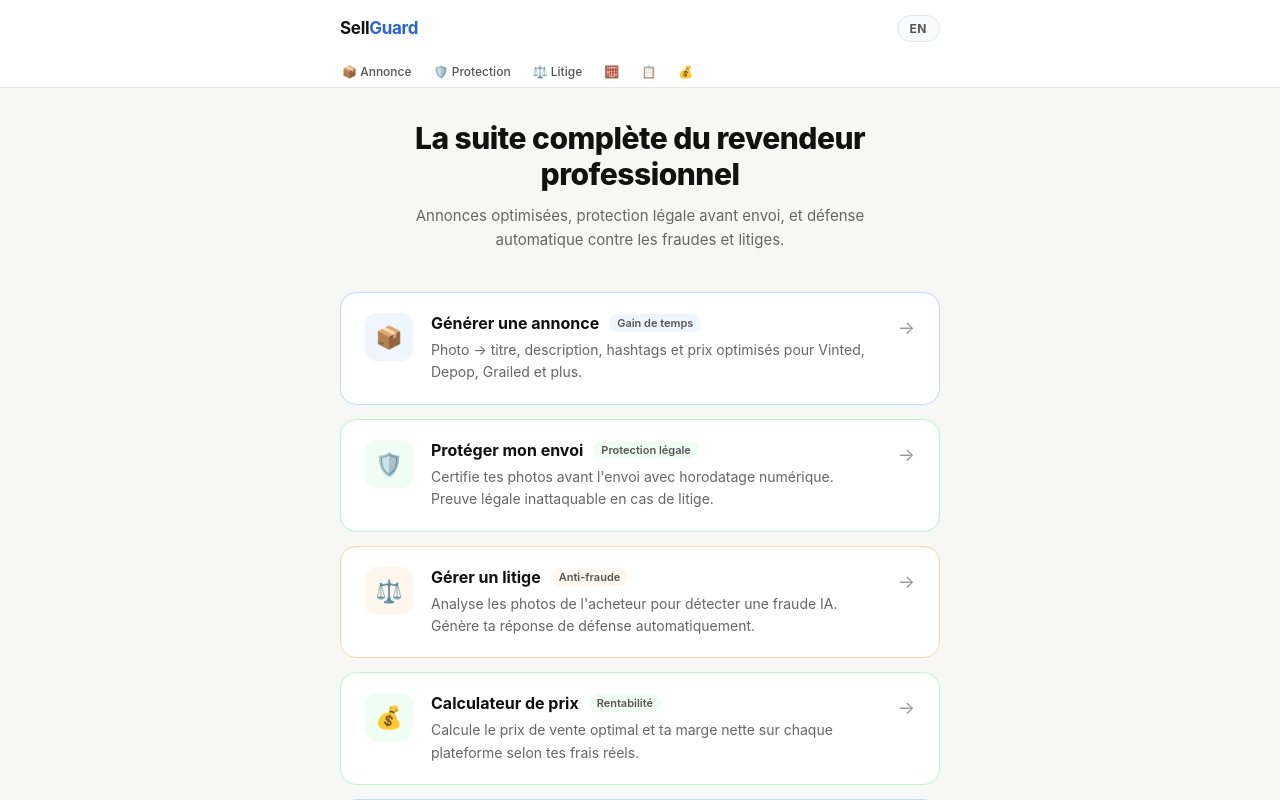
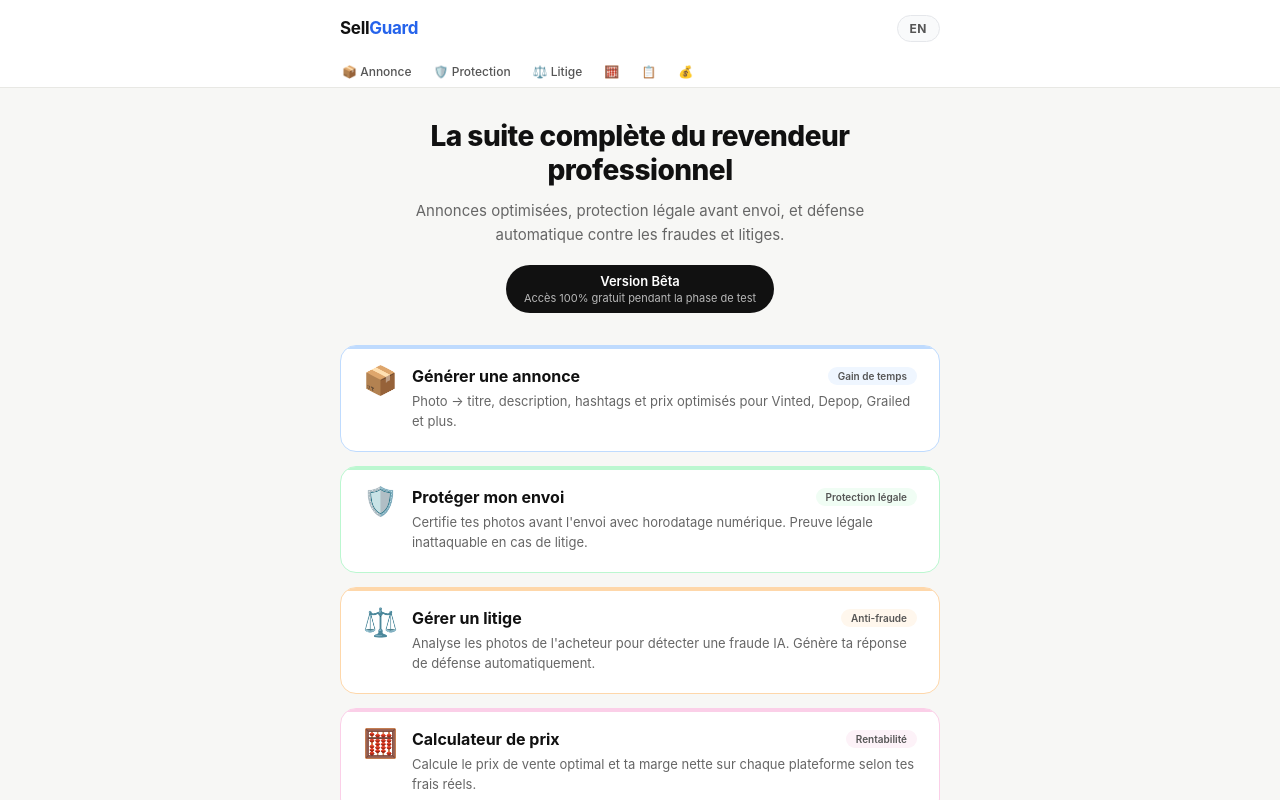
Before and after one commit to WRONIKOWSKY/sellguard, a Next.js app in the folder sellguard/: page / in a window 1280 px wide. Shown: the top 800 px of the page. Built offline with nearby package versions, Linux system fonts and the light colour scheme.

Commit message:
Update index.js

```diff
--- a/sellguard/pages/index.js
+++ b/sellguard/pages/index.js
@@ -11,44 +11,45 @@ export default function Home() {
     { href: "/annonce", icon: "📦", title: h.m1_title, desc: h.m1_desc, color: "#EFF6FF", border: "#BFDBFE", tag: h.m1_tag },
     { href: "/protection", icon: "🛡️", title: h.m2_title, desc: h.m2_desc, color: "#F0FDF4", border: "#BBF7D0", tag: h.m2_tag },
     { href: "/litige", icon: "⚖️", title: h.m3_title, desc: h.m3_desc, color: "#FFF7ED", border: "#FED7AA", tag: h.m3_tag },
-    { href: "/calculateur", icon: "💰", title: h.m4_title, desc: h.m4_desc, color: "#F0FDF4", border: "#BBF7D0", tag: h.m4_tag },
-    { href: "/ventes", icon: "📊", title: h.m5_title, desc: h.m5_desc, color: "#EFF6FF", border: "#BFDBFE", tag: h.m5_tag },
-    { href: "/prix", icon: "📈", title: h.m6_title, desc: h.m6_desc, color: "#FFF7ED", border: "#FED7AA", tag: h.m6_tag },
+    { href: "/calculateur", icon: "🧮", title: h.m4_title, desc: h.m4_desc, color: "#FDF2F8", border: "#FBCFE8", tag: h.m4_tag },
+    { href: "/ventes", icon: "📋", title: h.m5_title, desc: h.m5_desc, color: "#F5F3FF", border: "#DDD6FE", tag: h.m5_tag },
+    { href: "/prix", icon: "💰", title: h.m6_title, desc: h.m6_desc, color: "#FFFBEB", border: "#FDE68A", tag: h.m6_tag },
   ];
 
   return (
     <>
       <Head>
-        <title>SellGuard — {h.title}</title>
+        <title>SellGuard</title>
         <meta name="viewport" content="width=device-width, initial-scale=1" />
       </Head>
       <Layout>
-        <div style={{ marginBottom: 40, textAlign: "center" }}>
-          <h1 style={{ fontSize: 30, fontWeight: 800, color: "#111", marginBottom: 12, letterSpacing: -0.5, lineHeight: 1.2 }}>{h.title}</h1>
+        <div style={{ marginBottom: 32, textAlign: "center" }}>
+          <h1 style={{ fontSize: 28, fontWeight: 800, color: "#111", marginBottom: 12, letterSpacing: -0.5, lineHeight: 1.2 }}>{h.title}</h1>
           <p style={{ fontSize: 15, color: "#666", lineHeight: 1.6, maxWidth: 460, margin: "0 auto" }}>{h.subtitle}</p>
+          <div style={{ marginTop: 18, display: "inline-block", background: "#111", color: "#fff", padding: "8px 18px", borderRadius: 24, fontSize: 13, fontWeight: 600 }}>
+            {h.beta}
+            <span style={{ display: "block", fontSize: 11, fontWeight: 400, opacity: 0.7, marginTop: 2 }}>{h.beta_sub}</span>
+          </div>
         </div>
 
         <div style={{ display: "flex", flexDirection: "column", gap: 14 }}>
           {MODULES.map(m => (
             <Link key={m.href} href={m.href}>
-              <div style={{ background: "#fff", border: `1px solid ${m.border}`, borderRadius: 16, padding: "20px 24px", cursor: "pointer", display: "flex", alignItems: "flex-start", gap: 18 }}>
-                <div style={{ width: 48, height: 48, background: m.color, borderRadius: 12, display: "flex", alignItems: "center", justifyContent: "center", fontSize: 22, flexShrink: 0 }}>{m.icon}</div>
-                <div style={{ flex: 1 }}>
-                  <div style={{ display: "flex", alignItems: "center", gap: 10, marginBottom: 6 }}>
-                    <span style={{ fontSize: 16, fontWeight: 700, color: "#111" }}>{m.title}</span>
-                    <span style={{ fontSize: 11, fontWeight: 600, padding: "2px 8px", borderRadius: 20, background: m.color, color: "#555" }}>{m.tag}</span>
+              <div style={{ background: "#fff", border: "1px solid " + m.border, borderRadius: 16, padding: "20px 22px", cursor: "pointer", transition: "transform 0.15s", position: "relative", overflow: "hidden" }}>
+                <div style={{ position: "absolute", top: 0, left: 0, right: 0, height: 3, background: m.border }} />
+                <div style={{ display: "flex", alignItems: "flex-start", gap: 14 }}>
+                  <span style={{ fontSize: 28, lineHeight: 1 }}>{m.icon}</span>
+                  <div style={{ flex: 1 }}>
+                    <div style={{ display: "flex", justifyContent: "space-between", alignItems: "center", marginBottom: 6 }}>
+                      <h2 style={{ fontSize: 16, fontWeight: 700, color: "#111" }}>{m.title}</h2>
+                      <span style={{ fontSize: 10, fontWeight: 600, padding: "3px 10px", borderRadius: 20, background: m.color, color: "#555" }}>{m.tag}</span>
+                    </div>
+                    <p style={{ fontSize: 13, color: "#666", lineHeight: 1.5 }}>{m.desc}</p>
                   </div>
-                  <p style={{ fontSize: 14, color: "#666", lineHeight: 1.6 }}>{m.desc}</p>
                 </div>
-                <span style={{ color: "#999", fontSize: 18, flexShrink: 0, marginTop: 4 }}>→</span>
               </div>
             </Link>
           ))}
-        </div>
-
-        <div style={{ marginTop: 32, padding: "20px 24px", background: "#111", borderRadius: 16, textAlign: "center" }}>
-          <p style={{ fontSize: 13, color: "#999", marginBottom: 4 }}>{h.beta}</p>
-          <p style={{ fontSize: 15, fontWeight: 600, color: "#fff" }}>{h.beta_sub}</p>
         </div>
       </Layout>
     </>
```
